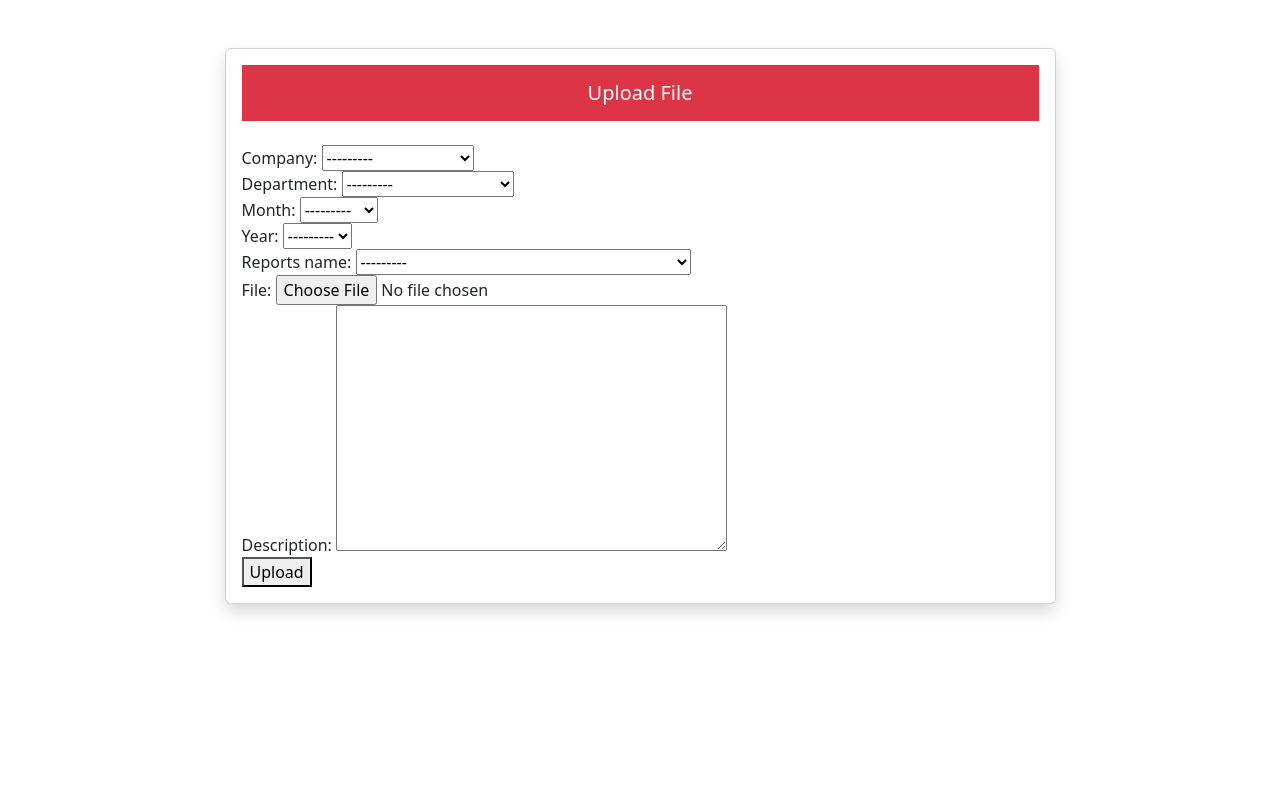
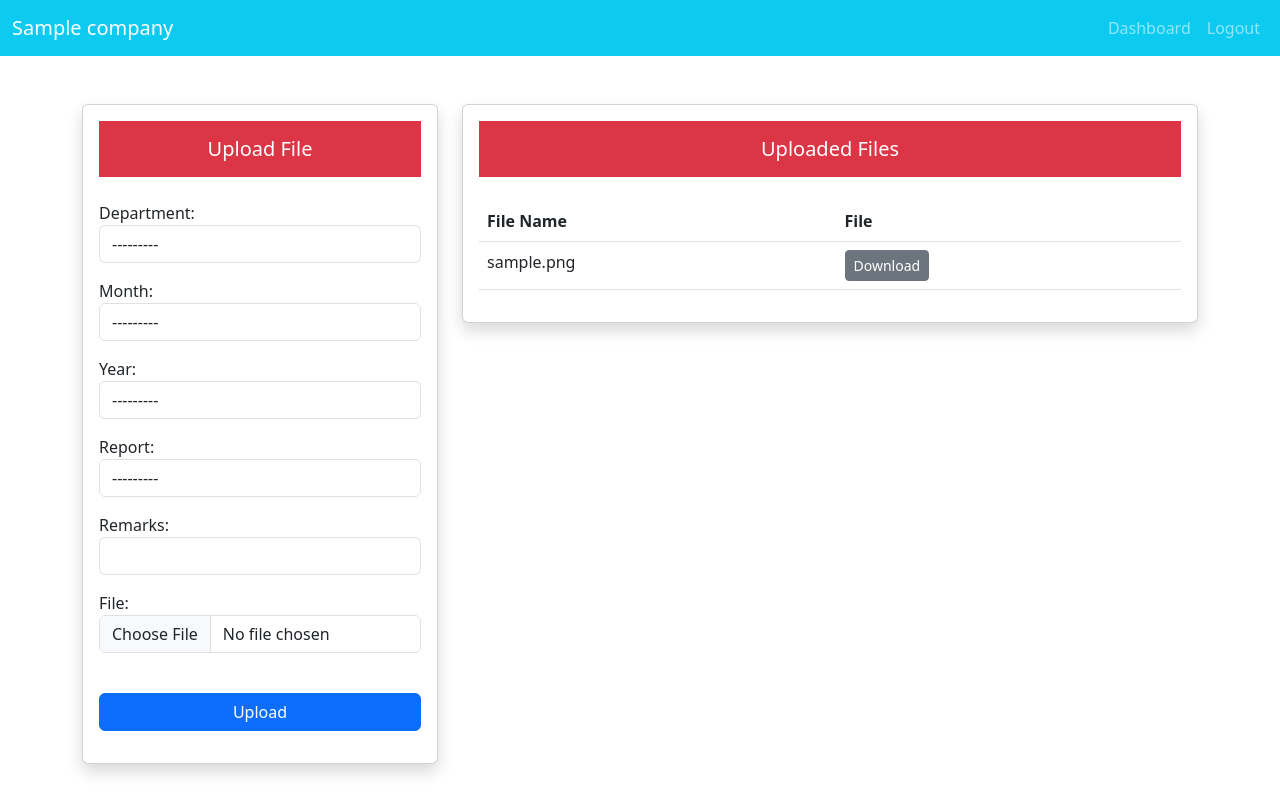
Before and after one commit to edwincamirtharaj/sfcy, a Django app: page /company/1/files/ in a window 1280 px wide. Run offline with Django 5.2, Linux system fonts and the light colour scheme; tables that the repository leaves empty hold one stand-in row (values such as "Sample post").

Commit message:
File Upload Function Completed

```diff
--- a/sfproject/company/forms.py
+++ b/sfproject/company/forms.py
@@ -2,7 +2,7 @@
 from django import forms
 from django.contrib.auth.forms import UserCreationForm
 from django.contrib.auth.models import User
-from .models import Company, WhatsAppNumber, UserCompanyMapping, FileUpload
+from .models import Company, WhatsAppNumber, UserCompanyMapping, FileUpload, ReportName, Department, Month, Year, ReportName
 
 class UserCompanyMappingForm(forms.ModelForm):
     class Meta:
@@ -20,6 +20,34 @@ class CompanyMappingForm(forms.Form):
     pan_number = forms.CharField(label='Company PAN Number', max_length=10)
 
 class FileUploadForm(forms.ModelForm):
+    department = forms.ModelChoiceField(
+        label='Department',
+        queryset=Department.objects.all(),  # Set the queryset to get all departments
+        widget=forms.Select(attrs={'class': 'form-control'}),
+    )
+    month = forms.ModelChoiceField(
+        label='Month',
+        queryset=Month.objects.all(),  # Set the queryset to get all departments
+        widget=forms.Select(attrs={'class': 'form-control'}),
+    )
+    year = forms.ModelChoiceField(
+        label='Year',
+        queryset=Year.objects.all(),  # Set the queryset to get all departments
+        widget=forms.Select(attrs={'class': 'form-control'}),
+    )
+    reports_name = forms.ModelChoiceField(
+        label='Report',
+        queryset=ReportName.objects.all(),  # Set the queryset to get all departments
+        widget=forms.Select(attrs={'class': 'form-control'}),
+    )
+    description = forms.CharField(
+        label='Remarks',
+        widget=forms.TextInput(attrs={'class': 'form-control'}),
+    )
+    file = forms.FileField(
+        widget=forms.ClearableFileInput(attrs={'class': 'form-control', 'accept': 'application/pdf,image/*'}),
+    )
+
     class Meta:
         model = FileUpload
-        fields = ['company', 'department', 'month', 'year', 'reports_name', 'file', 'description']
+        fields = ['department', 'month', 'year', 'reports_name','description', 'file']
--- a/sfproject/company/templates/company/company_files.html
+++ b/sfproject/company/templates/company/company_files.html
@@ -1,19 +1,84 @@
 {% extends 'account/base.html' %}
 
 {% block content %}
+<!-- Company Dashboard Navbar -->
+<nav class="navbar navbar-expand-lg navbar-dark bg-info">
+  <div class="container-fluid">
+    <!-- Company Name on the Left -->
+    <a class="navbar-brand" href="#">{{company.name}}</a>
+
+    <!-- Right-side menus -->
+    <div class="collapse navbar-collapse justify-content-end">
+      <ul class="navbar-nav">
+        <!-- Upload Menu -->
+        <li class="nav-item">
+          <a class="nav-link" href="{% url 'company_dashboard' company.id %}">Dashboard</a>
+        </li>
+        <!-- Logout Menu -->
+        <li class="nav-item">
+          <a class="nav-link" href="#">Logout</a>
+        </li>
+      </ul>
+    </div>
+  </div>
+</nav>
+
 <div class="container mt-5">
   <div class="row justify-content-center">
-    <div class="col-md-9">
+    <div class="col-lg-4">
       <div class="card shadow">
         <div class="card-body">
           <h5 class="card-title bg-danger p-3 text-white text-center mb-4">Upload File</h5>
           <form method="post" enctype="multipart/form-data">
             {% csrf_token %}
-            {{ form }}
-            <button type="submit">Upload</button>
+
+            {{ form.as_p }}
+            <button class ="btn btn-primary mt-4 mb-3" style = "width:100%"type="submit">Upload</button>
           </form>
+        </div>
+      </div>
+    </div>
 
+    <div class="col-lg-8 mt-4 mt-lg-0">
+      <div class="card shadow">
+        <div class="card-body">
+          <h5 class="card-title bg-danger p-3 text-white text-center mb-4">Uploaded Files</h5>
+          {% if files %}
+            <table class="table">
+              <thead>
+                <tr>
+                  <th scope="col">File Name</th>
+                  <th scope="col">File</th>
+                  <!-- Add more table headers as needed -->
+                </tr>
+              </thead>
+              <tbody>
+                {% for file in files %}
+                  <tr>
+                    <td>{{ file.file_name }}</td>
+                    <td><a href="{{ file.file.url }}" target="_blank" class="btn btn-secondary btn-sm" download>Download</a></td>
+                    <!-- Add more table data as needed -->
+                  </tr>
+                {% endfor %}
+              </tbody>
+            </table>
 
+            {% if files.has_other_pages %}
+              <ul class="pagination justify-content-center">
+                {% if files.has_previous %}
+                  <li class="page-item"><a class="page-link" href="?page=1">&laquo;&laquo;</a></li>
+                  <li class="page-item"><a class="page-link" href="?page={{ files.previous_page_number }}">{{ files.previous_page_number }}</a></li>
+                {% endif %}
+                <li class="page-item disabled"><span class="page-link">{{ files.number }}</span></li>
+                {% if files.has_next %}
+                  <li class="page-item"><a class="page-link" href="?page={{ files.next_page_number }}">{{ files.next_page_number }}</a></li>
+                  <li class="page-item"><a class="page-link" href="?page={{ files.paginator.num_pages }}">&raquo;&raquo;</a></li>
+                {% endif %}
+              </ul>
+            {% endif %}
+          {% else %}
+            <p>No files have been uploaded yet.</p>
+          {% endif %}
         </div>
       </div>
     </div>
--- a/sfproject/company/views.py
+++ b/sfproject/company/views.py
@@ -11,6 +11,7 @@ from .models import Company, WhatsAppNumber, UserCompanyMapping, FileUpload
 from .forms import CompanyForm, CompanyMappingForm, FileUploadForm
 from django.contrib import messages
 from django.urls import reverse
+from django.core.paginator import Paginator, EmptyPage, PageNotAnInteger
 
 @method_decorator(login_required, name='dispatch')
 class CompanyCreateView(View):
@@ -140,16 +141,30 @@ def company_dashboard(request, company_id):
 class CompanyFilesView(View):
     template_name = 'company/company_files.html'
     form_class = FileUploadForm
+    items_per_page = 9
 
     def get(self, request, company_id):
         # Get the company data based on company_id
         company = get_object_or_404(Company, id=company_id)
 
         # Retrieve files associated with the company
-        files = FileUpload.objects.filter(company=company)
+        files = FileUpload.objects.filter(company=company).order_by('-id')
+
+        # Paginate the files
+        paginator = Paginator(files, self.items_per_page)
+        page = request.GET.get('page')
+
+        try:
+            files = paginator.page(page)
+        except PageNotAnInteger:
+            # If page is not an integer, deliver first page.
+            files = paginator.page(1)
+        except EmptyPage:
+            # If page is out of range (e.g. 9999), deliver last page of results.
+            files = paginator.page(paginator.num_pages)
 
         # Initialize the form for file uploads
-        form = self.form_class()
+        form = self.form_class(initial={'company': company})
 
         context = {'company': company, 'files':files, 'form':form}
         return render(request, self.template_name, context)
@@ -162,7 +177,7 @@ class CompanyFilesView(View):
         files = FileUpload.objects.filter(company=company)
 
         # Handle file upload
-        form = self.form_class(request.POST, request.FILES)
+        form = self.form_class(request.POST, request.FILES, initial={'company': company})
 
         if form.is_valid():
             instance = form.save(commit=False)
```
Also changed, not shown: 2 other files.
